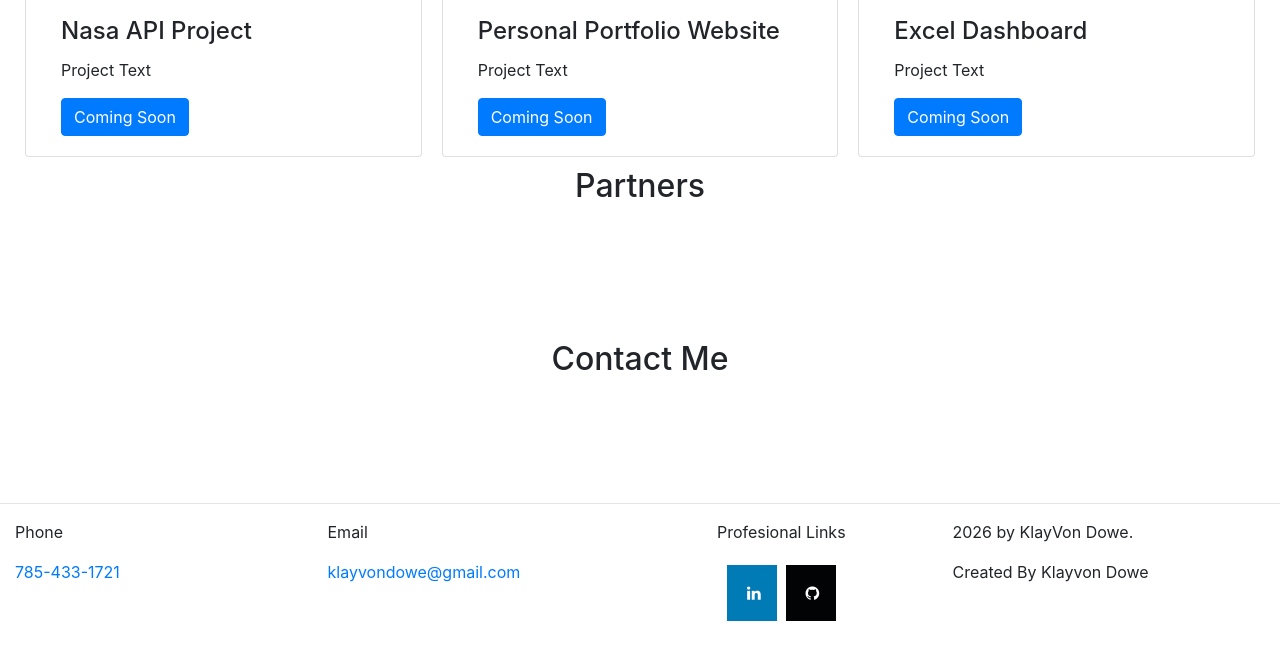
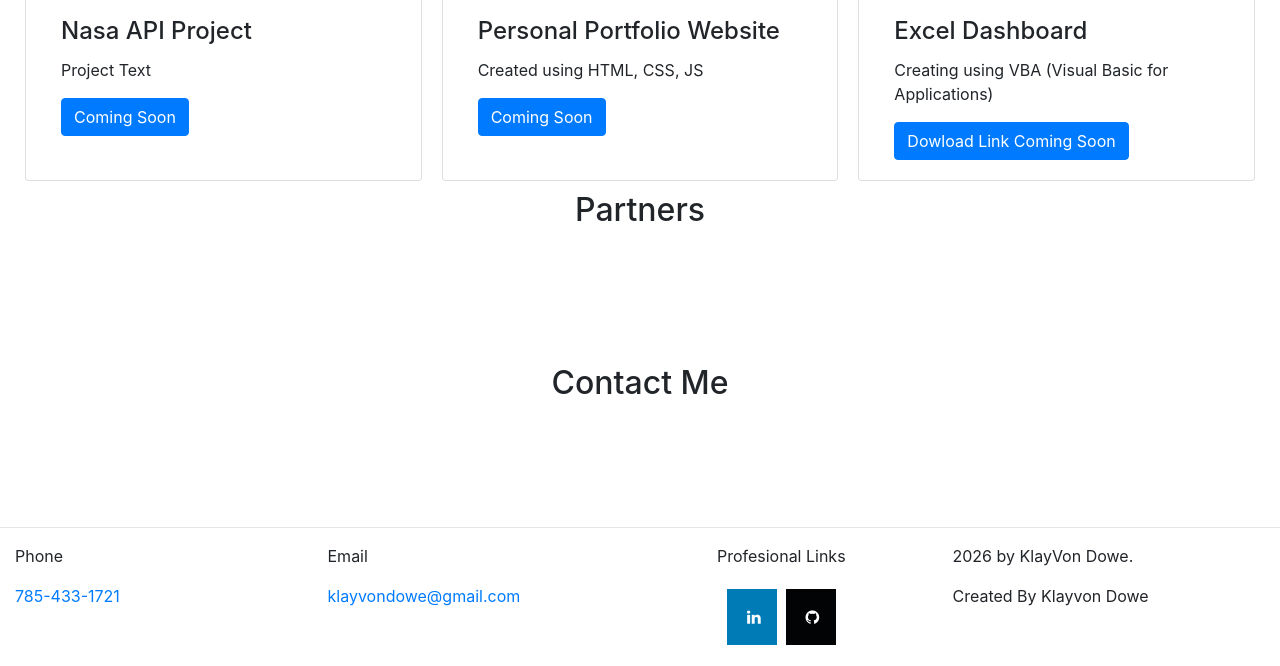
Before and after one commit to KlayVonDowe/Informatics-Portfolio, a plain HTML site: page index.html in a window 1280 px wide. Shown: the part 1584-2250 px from the top of the page. Before the commit the page ends 2226 px from the top, so only its background shows below. Drawn offline with nearby package versions, Linux system fonts and the light colour scheme.

Commit message:
Update index.html

```diff
--- a/index.html
+++ b/index.html
@@ -82,7 +82,7 @@
                     <img class="card-img-top" src="image.png" alt="Logo Image" style="width: 100%;">
                     <div class="card-body">
                         <h4 class="card-title">Personal Portfolio Website</h4>
-                        <p class="card-text">Project Text</p>
+                        <p class="card-text">Created using HTML, CSS, JS</p>
                         <a href="#" class="btn btn-primary">Coming Soon</a>
                     </div>
                 </div>
@@ -92,8 +92,8 @@
                     <img class="card-img-top" src="image.png" alt="Logo Image" style="width: 100%;">
                     <div class="card-body">
                         <h4 class="card-title">Excel Dashboard</h4>
-                        <p class="card-text">Project Text</p>
-                        <a href="#" class="btn btn-primary">Coming Soon</a>
+                        <p class="card-text">Creating using VBA (Visual Basic for Applications)</p>
+                        <a href="#" class="btn btn-primary">Dowload Link Coming Soon</a>
                     </div>
                 </div>
 
```
